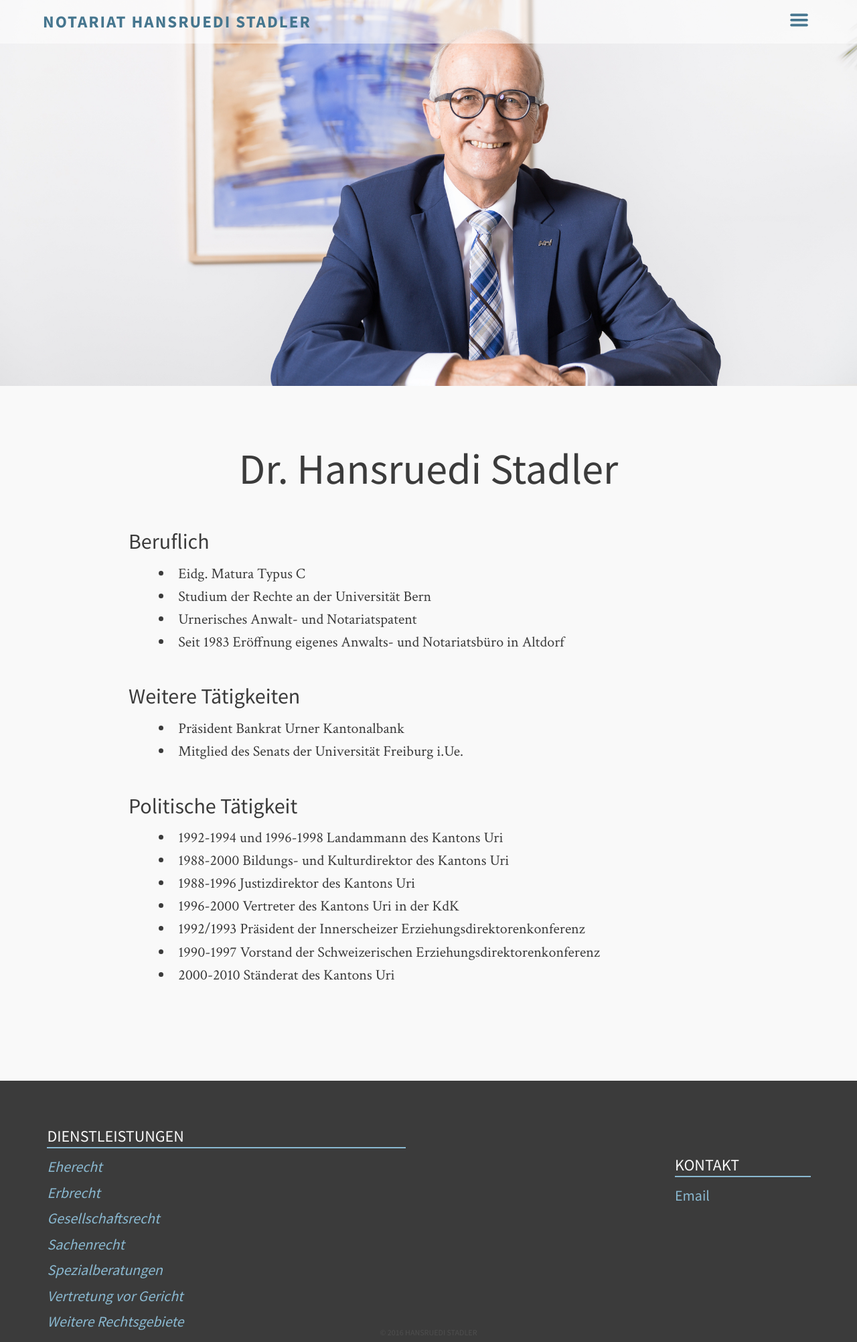
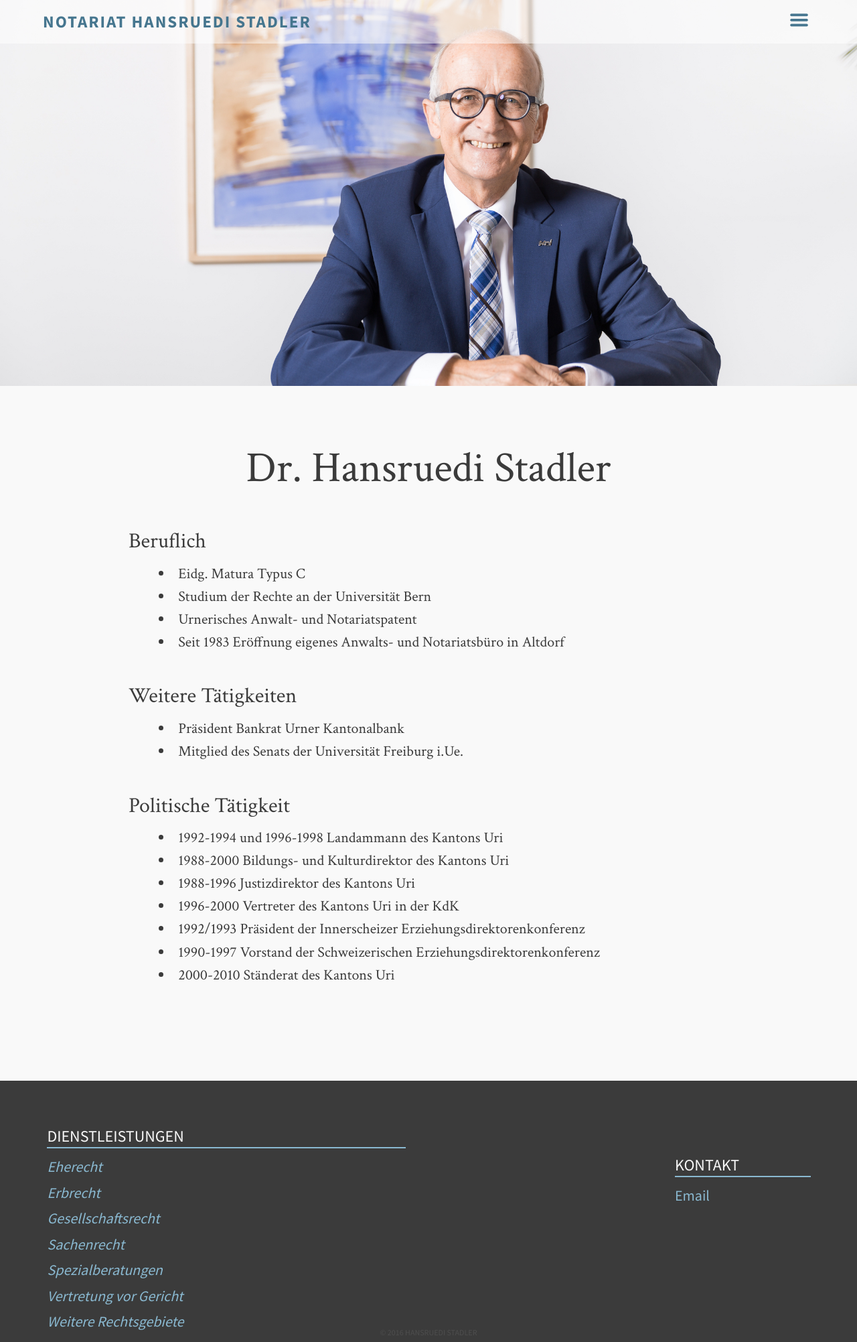
Before and after one commit to HRSnotariat/HRSnotariat.github.io, a Jekyll site: the page built from about.md, in a window 1280 px wide. Shown: the whole page at 67% size. Built offline with Jekyll 4.4.1, drawn with Linux system fonts in a browser that asks for light colours.

Commit message:
change font family for headers

```diff
--- a/_sass/_styles.scss
+++ b/_sass/_styles.scss
@@ -13,7 +13,7 @@ body {
 }
 
 h1,h2,h3,h4,h5 {
-    font-family: $sans;
+    font-family: $serif;
 }
 
 p {
@@ -497,7 +497,6 @@ header.site-header hgroup {
         padding-top: ($lh * 1/2);
         margin-bottom: ($lh * 1/2);
         line-height: 1.25em
-
     }
 
     figure {
```
